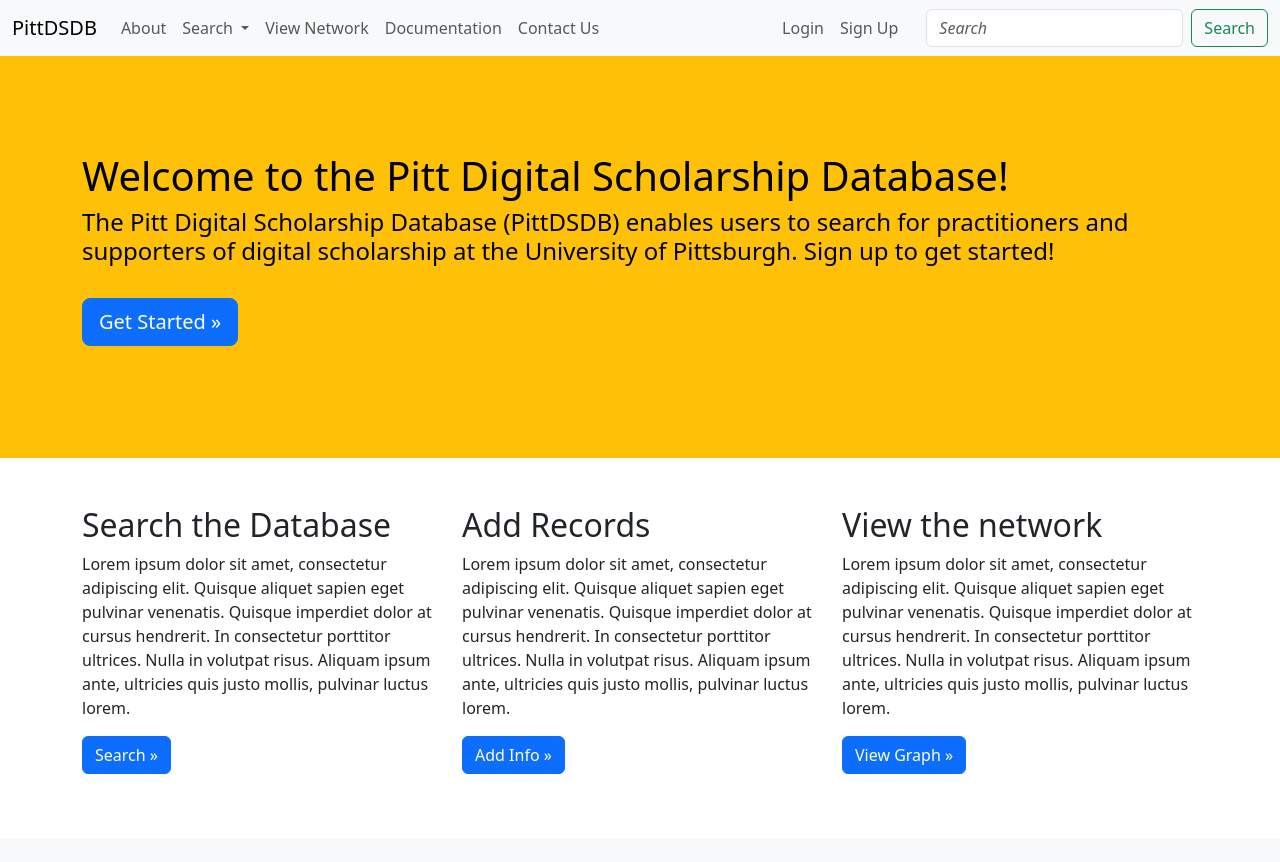
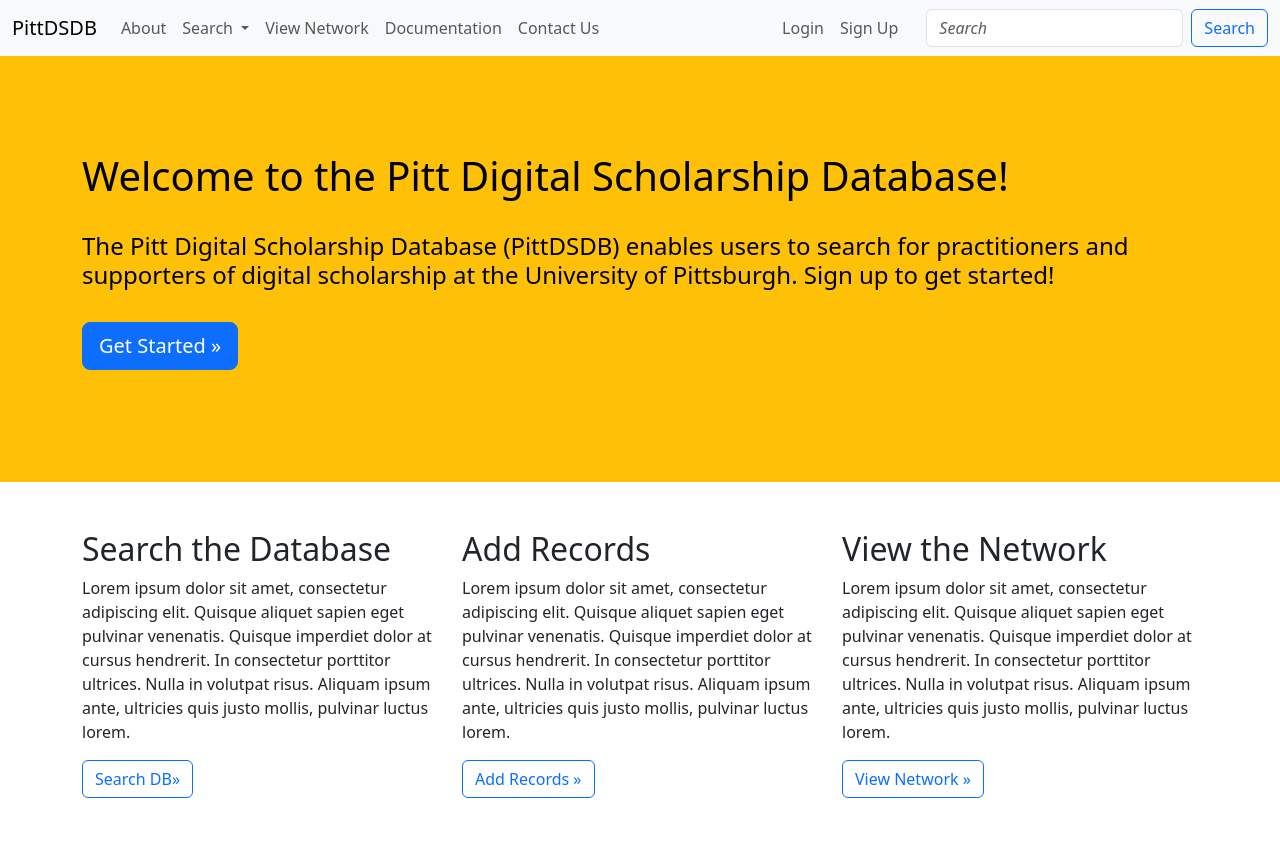
Before and after one commit to tyt3/Pitt-Digital-Scholarship-DB, a Flask app: page / in a window 1280 px wide. Before the commit the page ends 774 px from the top, so only its background shows below. Run offline with Flask 3, Linux system fonts and the light colour scheme.

Commit message:
Update button colors

```diff
--- a/pittdsdb/templates/base.html
+++ b/pittdsdb/templates/base.html
@@ -118,7 +118,7 @@
               name="search_content"
               placeholder="Search"
               aria-label="Search">
-              <a type="button" class="btn btn-outline-success" href="#">Search</a>
+              <a type="button" class="btn btn-outline-primary" href="#">Search</a>
               <!-- <button class="btn btn-outline-success" type="submit">Search</button> -->
             </form>
           </div>
--- a/pittdsdb/templates/index.html
+++ b/pittdsdb/templates/index.html
@@ -8,6 +8,7 @@
 <div class="p-5 text-bg-warning">
     <div class="container py-5">
         <h1>Welcome to the Pitt Digital Scholarship Database!</h1>
+        <br/>
         <h4>The Pitt Digital Scholarship Database (PittDSDB) enables users to search for
             practitioners and supporters of digital scholarship
             at the University of Pittsburgh. Sign up to get started!
@@ -23,17 +24,17 @@
     <div class="col-md-4">
       <h2>Search the Database</h2>
       <p>Lorem ipsum dolor sit amet, consectetur adipiscing elit. Quisque aliquet sapien eget pulvinar venenatis. Quisque imperdiet dolor at cursus hendrerit. In consectetur porttitor ultrices. Nulla in volutpat risus. Aliquam ipsum ante, ultricies quis justo mollis, pulvinar luctus lorem.</p>
-      <p><a class="btn btn-primary" href="#" role="button">Search &raquo;</a></p>
+      <p><a class="btn btn-outline-primary" href="#" role="button">Search DB&raquo;</a></p>
     </div>
     <div class="col-md-4">
       <h2>Add Records</h2>
       <p>Lorem ipsum dolor sit amet, consectetur adipiscing elit. Quisque aliquet sapien eget pulvinar venenatis. Quisque imperdiet dolor at cursus hendrerit. In consectetur porttitor ultrices. Nulla in volutpat risus. Aliquam ipsum ante, ultricies quis justo mollis, pulvinar luctus lorem.</p>
-      <p><a class="btn btn-primary" href="#" role="button">Add Info &raquo;</a></p>
+      <p><a class="btn btn-outline-primary" href="#" role="button">Add Records &raquo;</a></p>
     </div>
     <div class="col-md-4">
-      <h2>View the network</h2>
+      <h2>View the Network</h2>
       <p>Lorem ipsum dolor sit amet, consectetur adipiscing elit. Quisque aliquet sapien eget pulvinar venenatis. Quisque imperdiet dolor at cursus hendrerit. In consectetur porttitor ultrices. Nulla in volutpat risus. Aliquam ipsum ante, ultricies quis justo mollis, pulvinar luctus lorem.</p>
-      <p><a class="btn btn-primary" href="network" role="button">View Graph &raquo;</a></p>
+      <p><a class="btn btn-outline-primary" href="network" role="button">View Network &raquo;</a></p>
     </div>
   </div>
 
```
